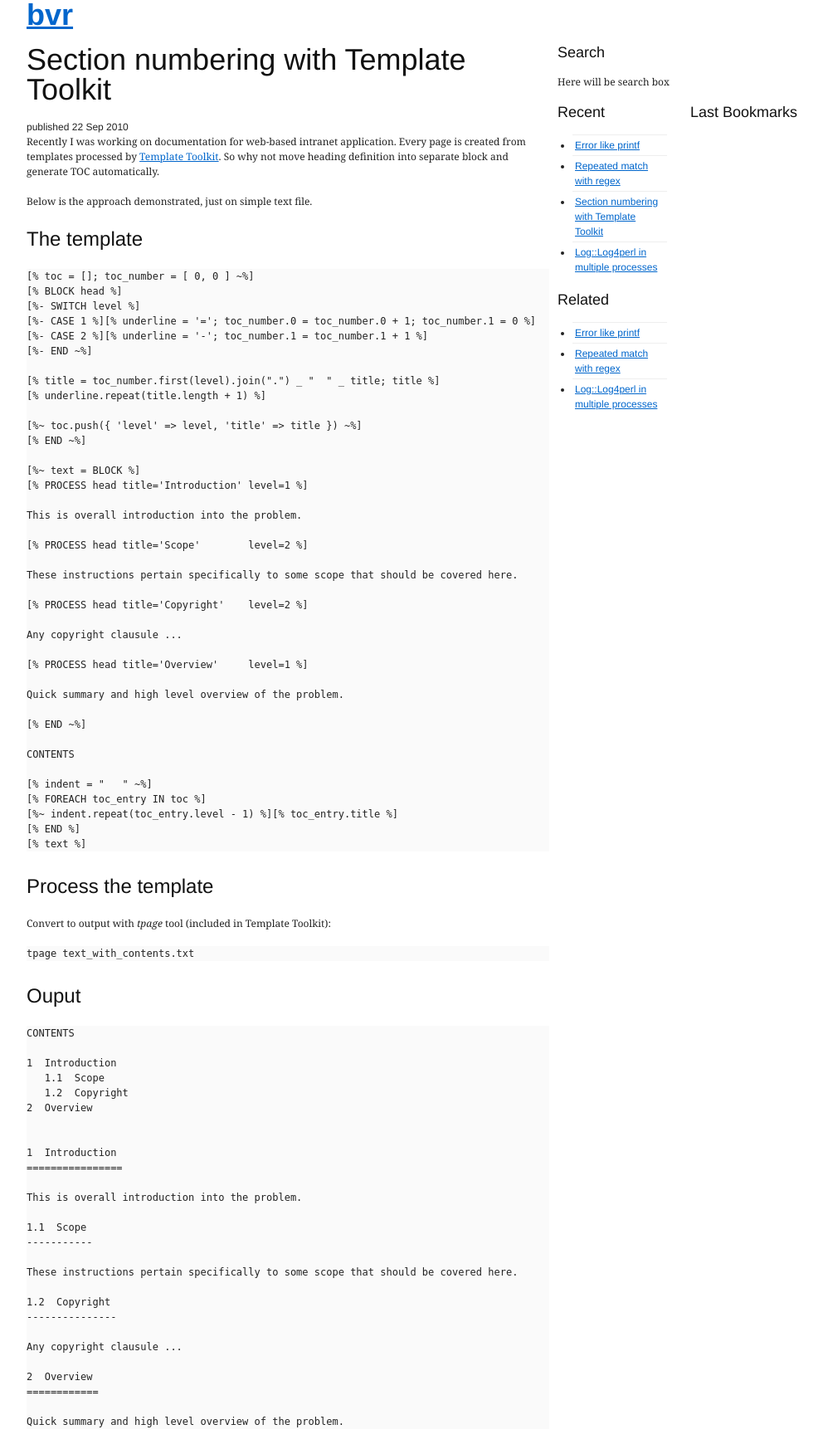
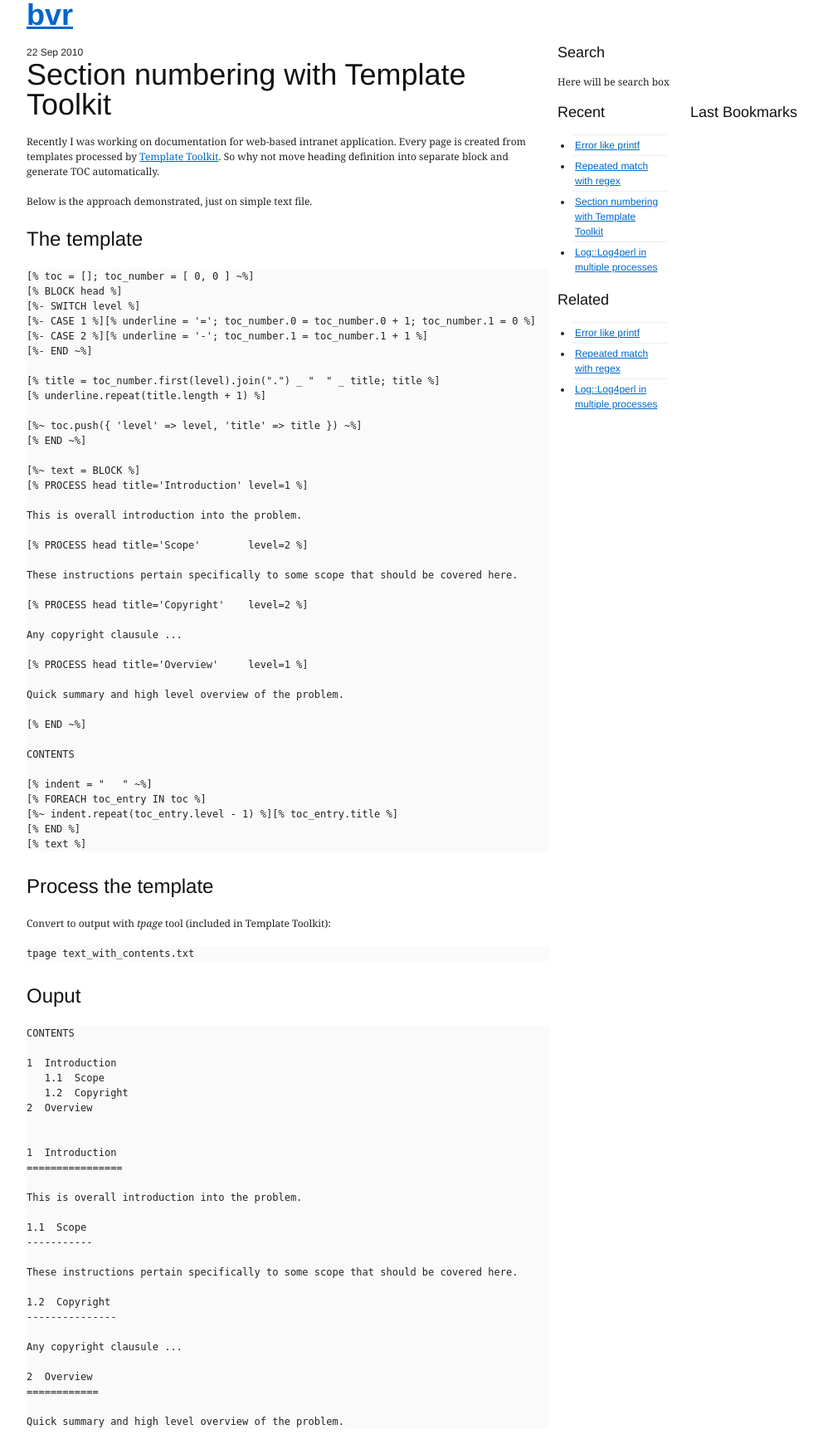
Before and after one commit to bvr/bvr.github.io, a Jekyll site: the page built from _posts/2010-09-22-Section-numbering-with-TT.md, in a window 1280 px wide. Shown: the whole page at 83% size, without its empty margins (133-1125 px from the left). Built offline with Jekyll 4.4.1, drawn with Linux system fonts in a browser that asks for light colours; Markdown is read by kramdown in place of the engine named in the settings.

Commit message:
Post layout change - date moved above the title.

```diff
--- a/_layouts/post.html
+++ b/_layouts/post.html
@@ -2,8 +2,8 @@
 layout: default
 ---
     <div class="span-16">
+        <div id="date"><time datetime="{{ page.date }}" pubdate>{{ page.date | date_to_string }}</time></div>
         <h1>{{ page.title }}</h1>
-        <div id="date">published <time datetime="{{ page.date }}" pubdate>{{ page.date | date_to_string }}</time></div>
 
         {{ content }}
 
```
